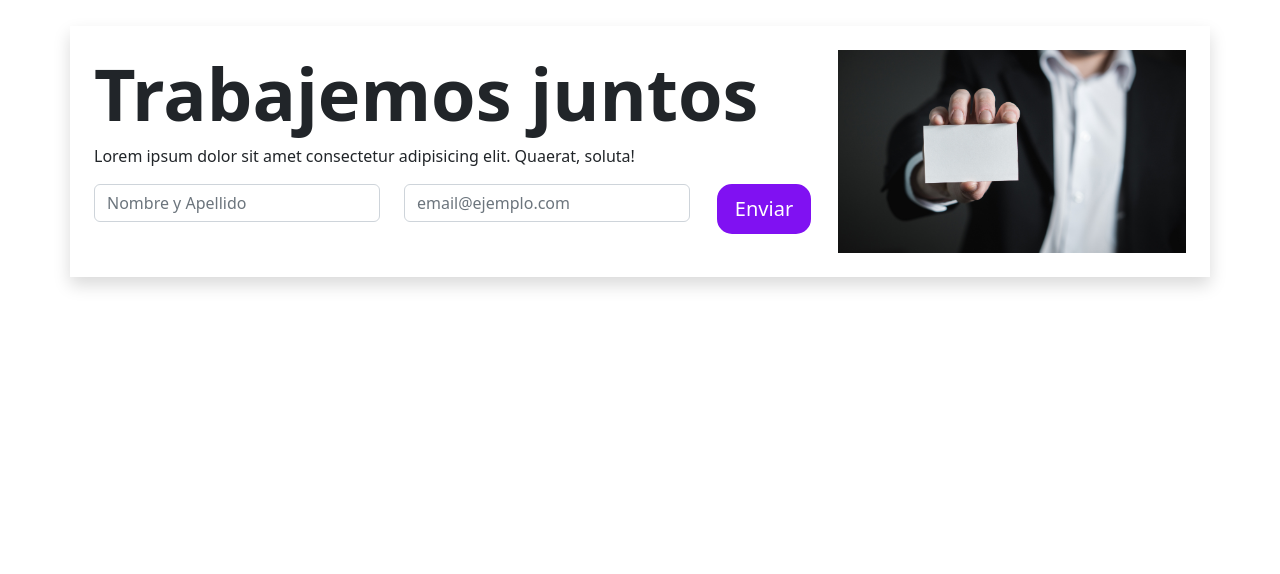
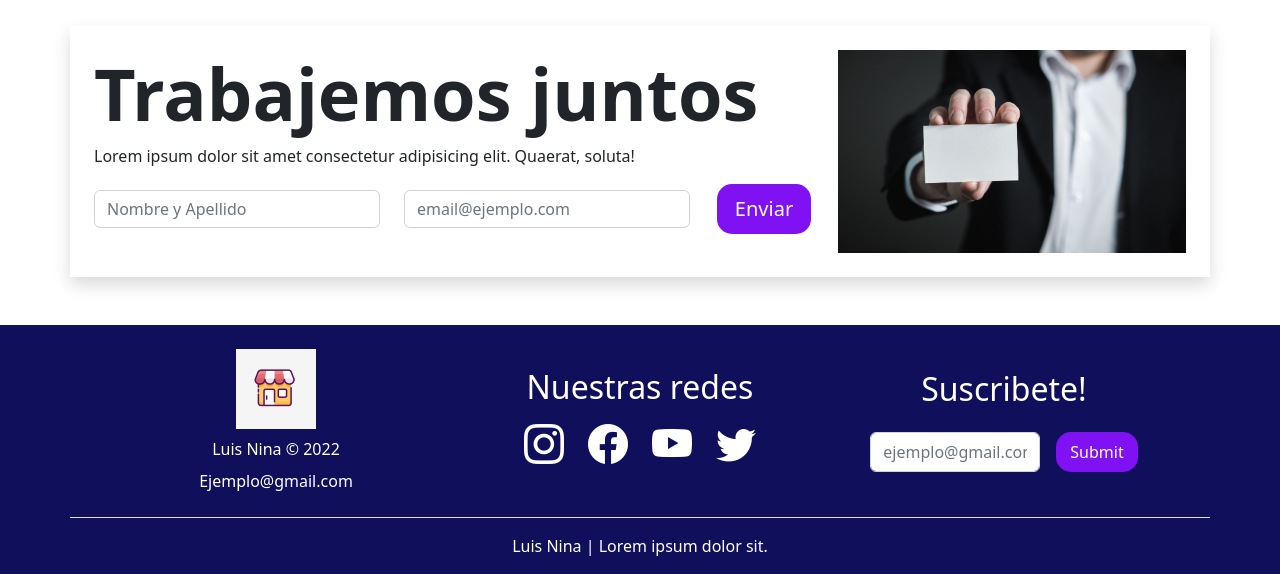
Before and after one commit to LuisNinaJ/Boostrap, a plain HTML site: page index.html in a window 1280 px wide. Shown: the part 453-1027 px from the top of the page. Before the commit the page ends 800 px from the top, so only its background shows below. Drawn offline with nearby package versions, Linux system fonts and the light colour scheme.

Commit message:
Se agrego footer

```diff
--- a/css/style.css
+++ b/css/style.css
@@ -19,3 +19,7 @@
     background-color: white;
 
 }
+
+.bg-azul{
+    background-color: rgb(15, 15, 91);
+}
--- a/index.html
+++ b/index.html
@@ -7,6 +7,7 @@
   <meta name="viewport" content="width=device-width, initial-scale=1.0">
   <link href="https://cdn.jsdelivr.net/npm/bootstrap@5.2.3/dist/css/bootstrap.min.css" rel="stylesheet"
     integrity="sha384-rbsA2VBKQhggwzxH7pPCaAqO46MgnOM80zW1RWuH61DGLwZJEdK2Kadq2F9CUG65" crossorigin="anonymous">
+  <link rel="stylesheet" href="https://cdn.jsdelivr.net/npm/bootstrap-icons@1.10.2/font/bootstrap-icons.css">
   <link rel="stylesheet" href="./css/style.css">
   <title>Document</title>
 </head>
@@ -95,13 +96,14 @@
       <div class="row">
         <div class="col-lg-8">
           <h2 class="display-2 fw-bold text-center text-lg-start">Trabajemos juntos</h2>
-          <p class="text-center text-lg-start">Lorem ipsum dolor sit amet consectetur adipisicing elit. Quaerat, soluta!</p>
-          <form action="" class="row">
+          <p class="text-center text-lg-start">Lorem ipsum dolor sit amet consectetur adipisicing elit. Quaerat, soluta!
+          </p>
+          <form action="" class="row align-items-center">
             <div class="col-lg-5 ">
-              <input type="text" class="form-control mb-3" placeholder="Nombre y Apellido">
+              <input type="text" class="form-control " placeholder="Nombre y Apellido">
             </div>
             <div class="col-lg-5">
-              <input type="email" class="form-control mb-3" placeholder="email@ejemplo.com">
+              <input type="email" class="form-control " placeholder="email@ejemplo.com">
             </div>
             <div class="d-flex justify-content-center align-items-start col-lg-2">
               <input type="submit" value="Enviar" class="btn btn-lg btn-principal">
@@ -117,6 +119,45 @@
 
   </main>
 
+  <footer class="bg-azul text-white">
+    <div class="container ">
+      <div class="row justify-content-lg-between align-items-lg-center border-bottom p-4">
+
+        <!-- MoreInfo -->
+        <div class="d-flex flex-column align-items-center gap-2  col-lg-4">
+          <img src="./img/logo.jpg" alt="" class="header-img">
+          <span>Luis Nina © 2022</span>
+          <span>Ejemplo@gmail.com</span>
+        </div>
+        <!-- Redes -->
+        <div class="my-3  col-lg-4">
+          <h2 class="text-center">Nuestras redes</h2>
+          <div class="d-flex justify-content-center gap-4 fs-1">
+
+            <i class="bi bi-instagram"></i>
+            <i class="bi bi-facebook"></i>
+            <i class="bi bi-youtube"></i>
+            <i class="bi bi-twitter"></i>
+          </div>
+        </div>
+        <!-- Formulario -->
+        <div class=" col-lg-4">
+          <h2 class="text-center mb-4">Suscribete!</h2>
+          <form action="" class="d-flex gap-3 justify-content-center">
+              <input type="email" class="form-control w-50" placeholder="ejemplo@gmail.com">
+              <input type="submit" class="btn btn-principal">
+          </form>
+        </div>
+
+
+      </div>
+
+      <div class="d-flex justify-content-center p-3">
+        <span>Luis Nina | Lorem ipsum dolor sit.</span>
+     </div>
+    </div>
+  </footer>
+
 
 
   <script src="https://cdn.jsdelivr.net/npm/bootstrap@5.2.3/dist/js/bootstrap.bundle.min.js"
```
